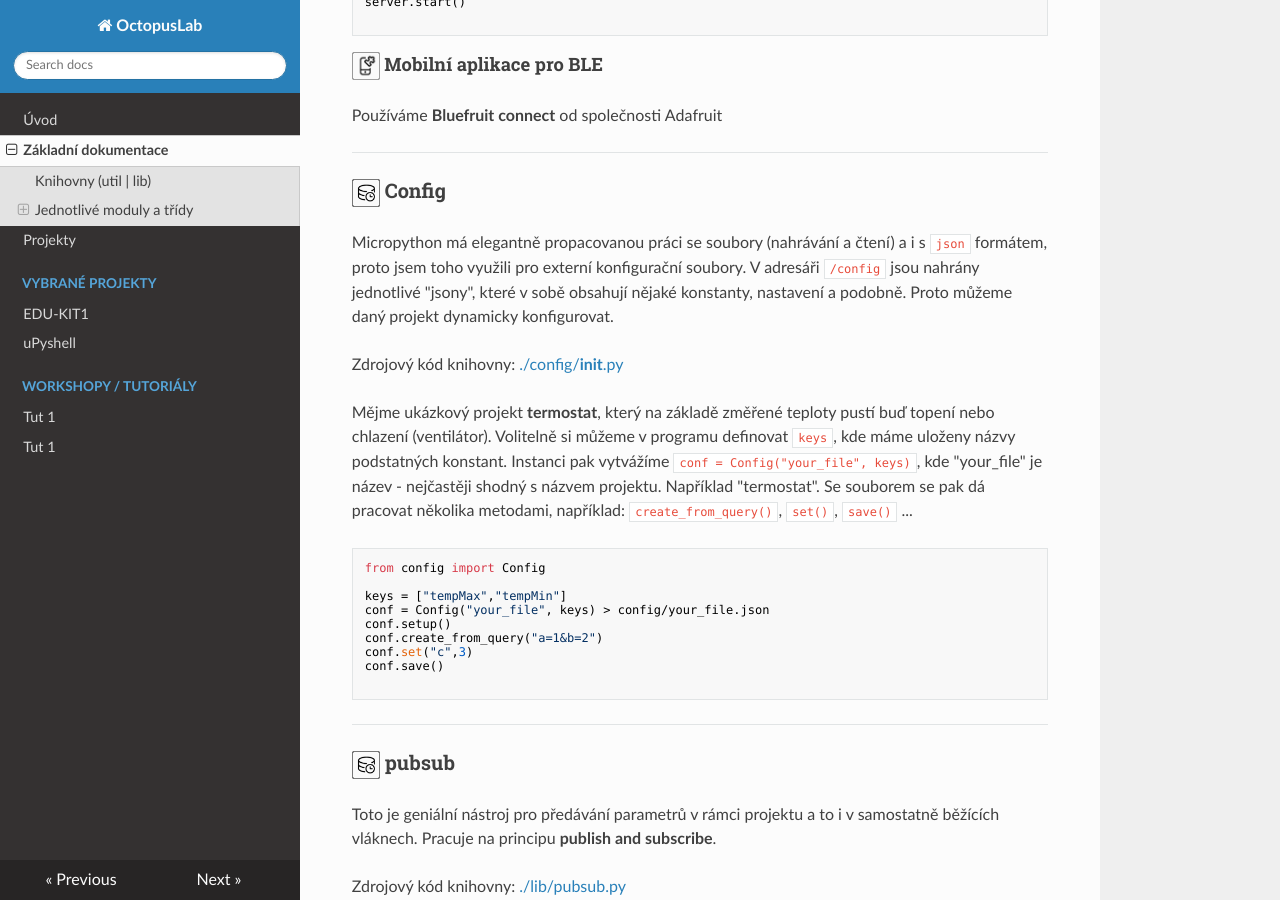
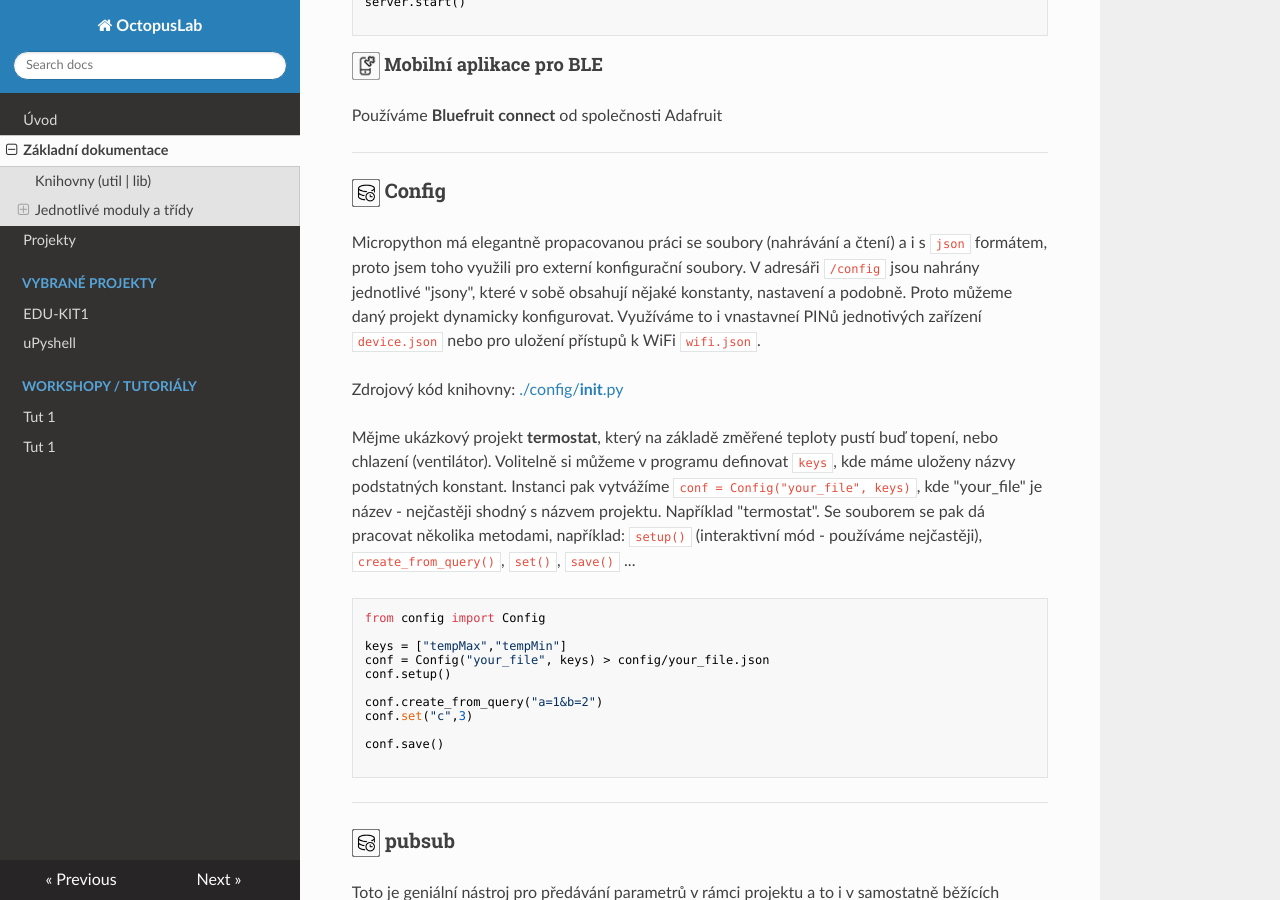
Before and after one commit to octopuslab-cz/docs_octopuslab_cz, an MkDocs documentation site: the page built from docs/basicdoc.md, in a window 1280 px wide and 900 px high, scrolled down 6400 px. Built offline with MkDocs 1.6.1, drawn with Linux system fonts in a browser that asks for light colours; nearby versions of some CDN libraries.

Commit message:
fix config

````diff
--- a/docs/basicdoc.md
+++ b/docs/basicdoc.md
@@ -299,11 +299,11 @@
 ---
 ### ![hwsoc](img/database.png){: style="width:28px" } Config
 
-Micropython má elegantně propacovanou práci se soubory (nahrávání a čtení) a i s `json` formátem, proto jsem toho využili pro externí konfigurační soubory. V adresáři `/config` jsou nahrány jednotlivé "jsony", které v sobě obsahují nějaké konstanty, nastavení a podobně. Proto můžeme daný projekt dynamicky konfigurovat.
+Micropython má elegantně propacovanou práci se soubory (nahrávání a čtení) a i s `json` formátem, proto jsem toho využili pro externí konfigurační soubory. V adresáři `/config` jsou nahrány jednotlivé "jsony", které v sobě obsahují nějaké konstanty, nastavení a podobně. Proto můžeme daný projekt dynamicky konfigurovat. Využíváme to i vnastavneí PINů jednotivých zařízení `device.json` nebo pro uložení přístupů k WiFi `wifi.json`.
 
 Zdrojový kód knihovny: [./config/__init__.py](https://github.com/octopusengine/octopuslab/blob/master/esp32-micropython/config/__init__.py)
 
-Mějme ukázkový projekt **termostat**, který na základě změřené teploty pustí buď topení nebo chlazení (ventilátor). Volitelně si můžeme v programu definovat `keys`, kde máme uloženy názvy podstatných konstant. Instanci pak vytvážíme `conf = Config("your_file", keys)`, kde "your_file" je název - nejčastěji shodný s názvem projektu. Například "termostat". Se souborem se pak dá pracovat několika metodami, například:  `create_from_query()`, `set()`, `save()` ...
+Mějme ukázkový projekt **termostat**, který na základě změřené teploty pustí buď topení, nebo chlazení (ventilátor). Volitelně si můžeme v programu definovat `keys`, kde máme uloženy názvy podstatných konstant. Instanci pak vytvážíme `conf = Config("your_file", keys)`, kde "your_file" je název - nejčastěji shodný s názvem projektu. Například "termostat". Se souborem se pak dá pracovat několika metodami, například: `setup()` (interaktivní mód - používáme nejčastěji), `create_from_query()`, `set()`, `save()` ...
 
 ```
 from config import Config
@@ -311,8 +311,10 @@
 keys = ["tempMax","tempMin"]
 conf = Config("your_file", keys) > config/your_file.json
 conf.setup()
+
 conf.create_from_query("a=1&b=2")
 conf.set("c",3)
+
 conf.save()
 
 ```
````
